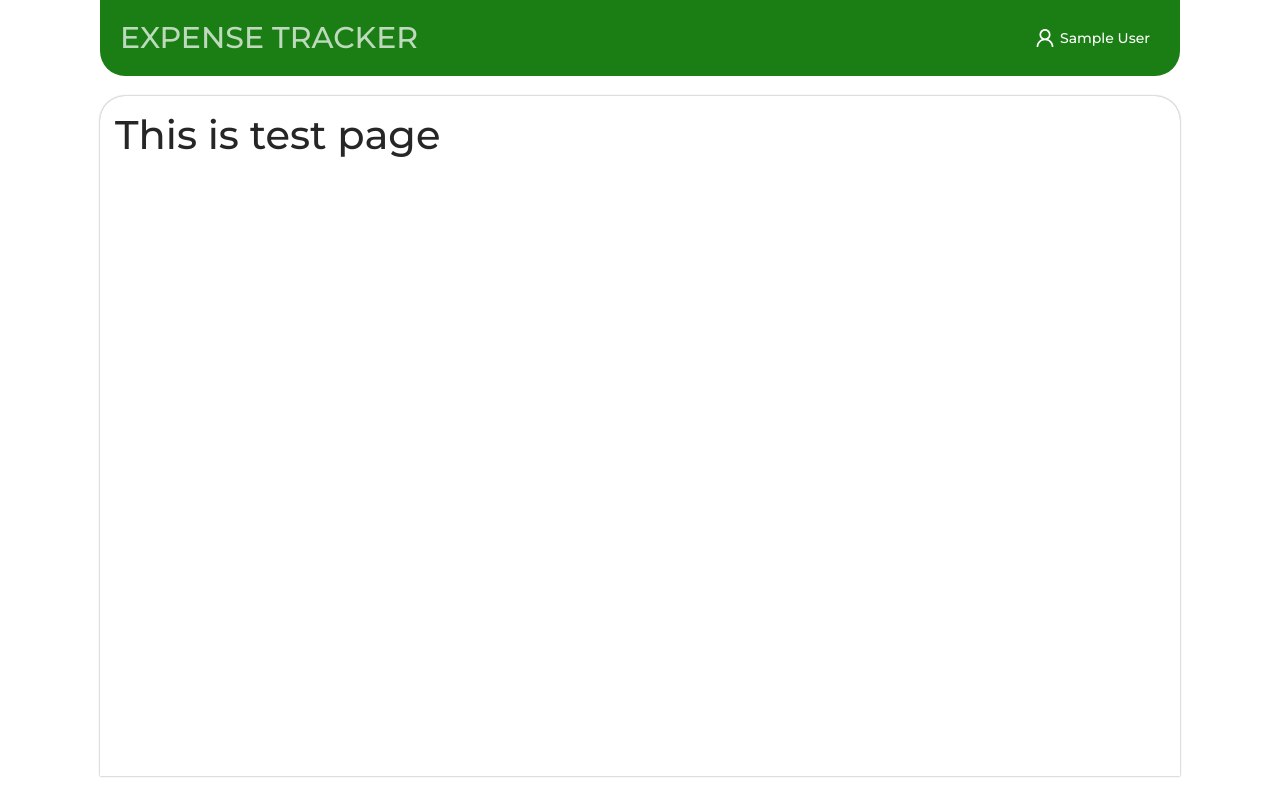
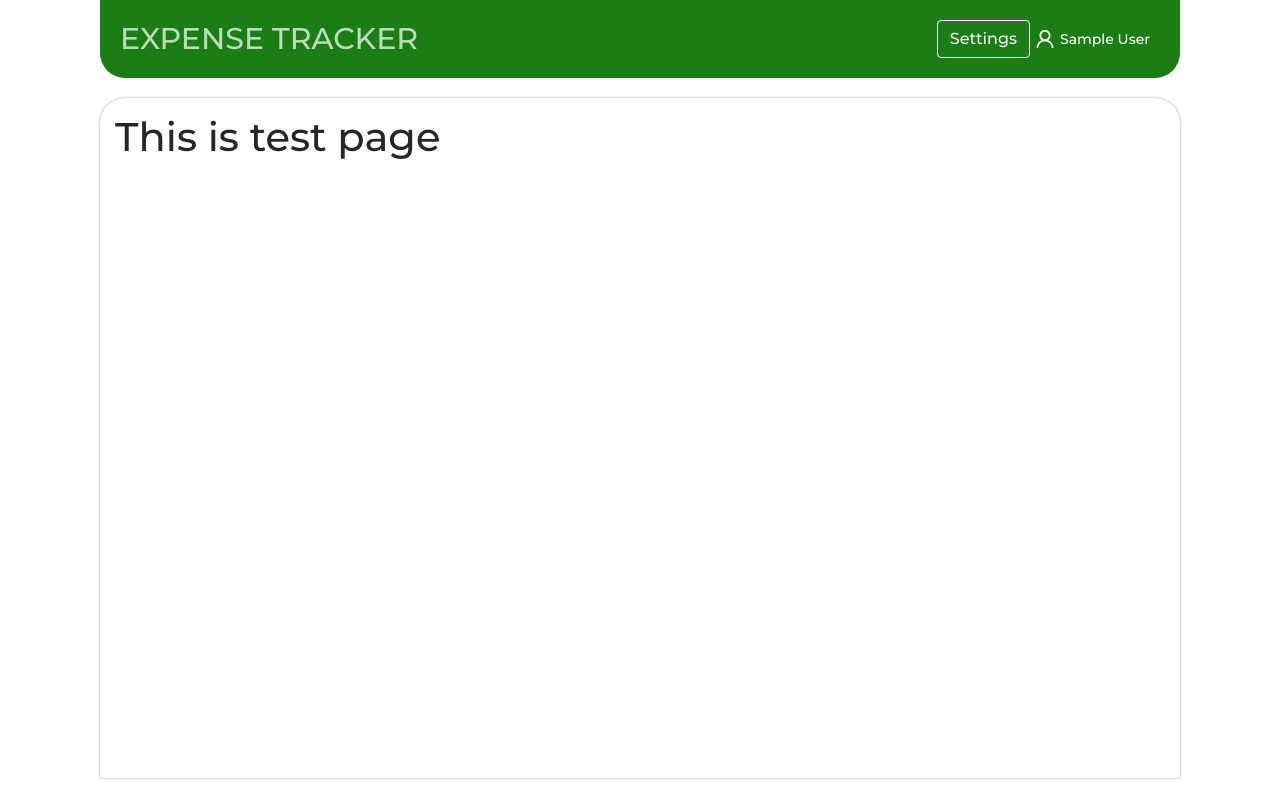
Before and after one commit to tomisargiottob/expenseTrackerFront, a React (Create React App) app: page /test in a window 1280 px wide. Built offline with nearby package versions, Linux system fonts and the light colour scheme; sample sign-in values are in the browser's storage.

Commit message:
enhancement(layout): move settings button to menu

```diff
--- a/src/components/DefaultLayout.js
+++ b/src/components/DefaultLayout.js
@@ -12,7 +12,7 @@ function DefaultLayout(props) {
       items={[
         {
           label: (
-            <li
+            <span
               className="btn btn-outline-success"
               onClick={() => {
                 localStorage.removeItem("expense-tracker-user");
@@ -20,19 +20,7 @@ function DefaultLayout(props) {
               }}
             >
               Logout
-            </li>
-          ),
-        },
-        {
-          label: (
-            <li
-              className="btn btn-outline-success"
-              onClick={() => {
-                navigate("/settings");
-              }}
-            >
-              Settings
-            </li>
+            </span>
           ),
         },
       ]}
@@ -44,7 +32,17 @@ function DefaultLayout(props) {
         <div>
           <h1 className="logo">EXPENSE TRACKER</h1>
         </div>
-        <div>
+        <div className="d-flex">
+          <div className="ml-5">
+            <span
+                className="btn btn-outline-light"
+                onClick={() => {
+                  navigate("/settings");
+                }}
+              >
+                Settings
+            </span>
+          </div>
           <Dropdown overlay={menu} placement="bottomLeft">
             <button className="primary profile-button">
               <UserOutlined />
```
